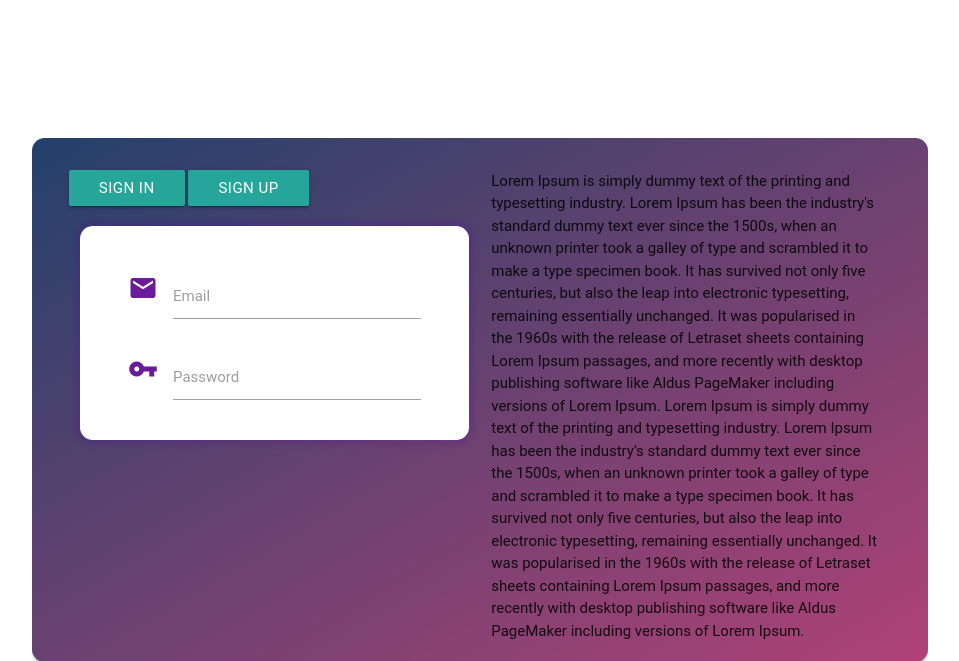
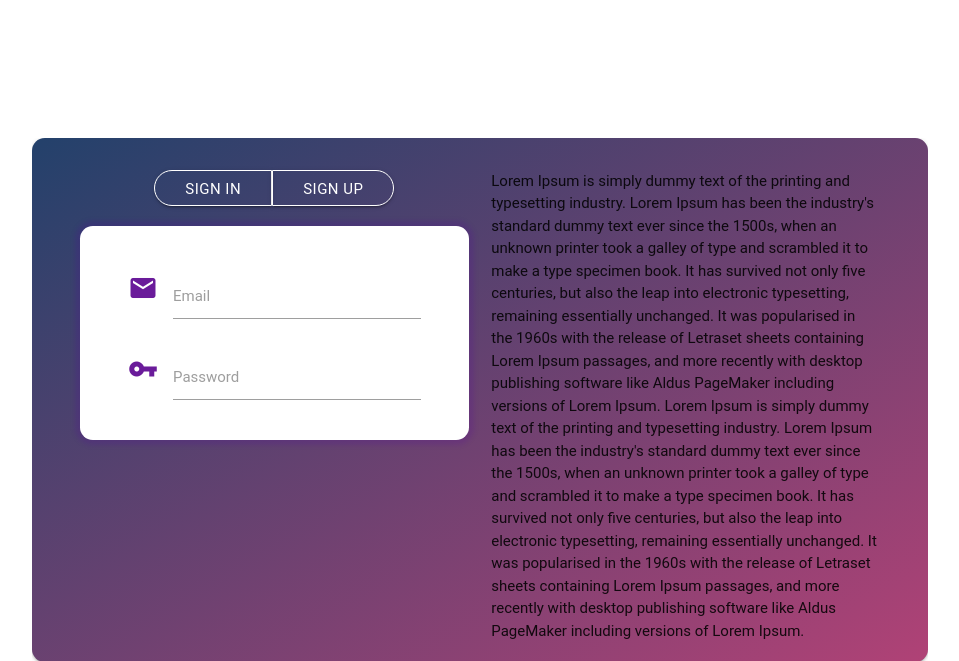
Before and after one commit to RusherRG/SocGroups, a PHP site: page /templates/login.html in a window 1280 px wide. Shown: the top 661 px of the page, without its empty margins (160-1119 px from the left). Run offline with PHP 8.4, Linux system fonts and the light colour scheme; some libraries are stand-ins or nearby versions; some web fonts are replaced.

Commit message:
Button css

```diff
--- a/static/styles/login.css
+++ b/static/styles/login.css
@@ -36,8 +36,29 @@ body {
     border-radius: 1vw;
 }
 
-.tabs {
+
+.tab{
+    border: 1px solid white;
     background-color: transparent;
+}
+
+.tab:hover{
+    background-color: #23416B ;
+}
+
+
+.left-curve{
+    border-top-left-radius: 50px;
+    border-bottom-left-radius: 50px;
+    border-top-right-radius: 0px;
+    border-bottom-right-radius: 0px;
+}
+
+.right-curve{
+    border-top-left-radius: 0px;
+    border-bottom-left-radius: 0px;
+    border-top-right-radius: 50px;
+    border-bottom-right-radius: 50px;
 }
 
 input:focus + label{
--- a/templates/login.html
+++ b/templates/login.html
@@ -18,9 +18,9 @@
             <div class="card main-card">
                 <div class="row">
                     <div class="col s6 m6">
-                        <div class="row">
-                            <a class="waves-effect waves-light btn" onclick="switch_tab('log')">Sign In</a>
-                            <a class="waves-effect waves-light btn" onclick="switch_tab('reg')">Sign Up</a>
+                        <div class="row center-align">
+                            <button class="waves-effect waves-light btn tab left-curve" onclick="switch_tab('log')">Sign In</a>
+                            <button class="waves-effect waves-light btn tab right-curve" onclick="switch_tab('reg')">Sign Up</a>
                         </div>
                         <div id="login-div" style="display: flex">
                             <form class="card login-card">
```
